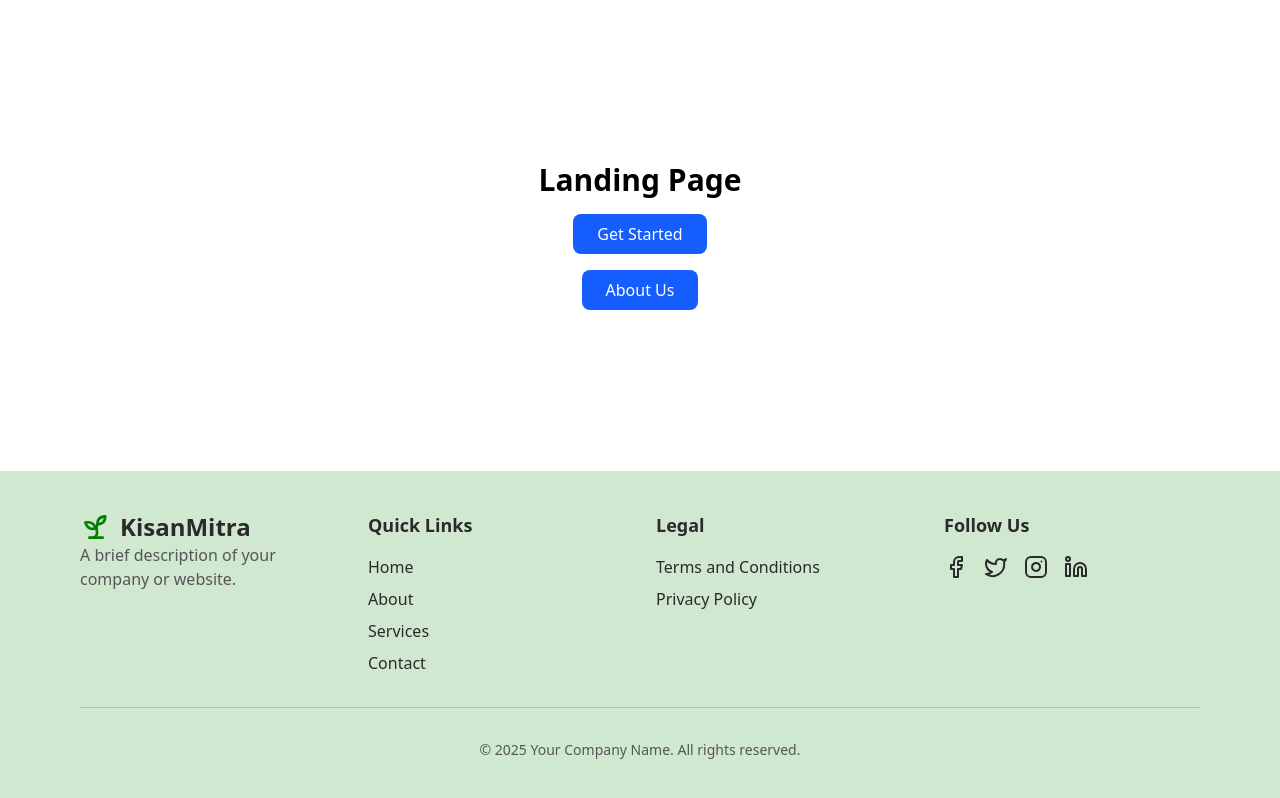
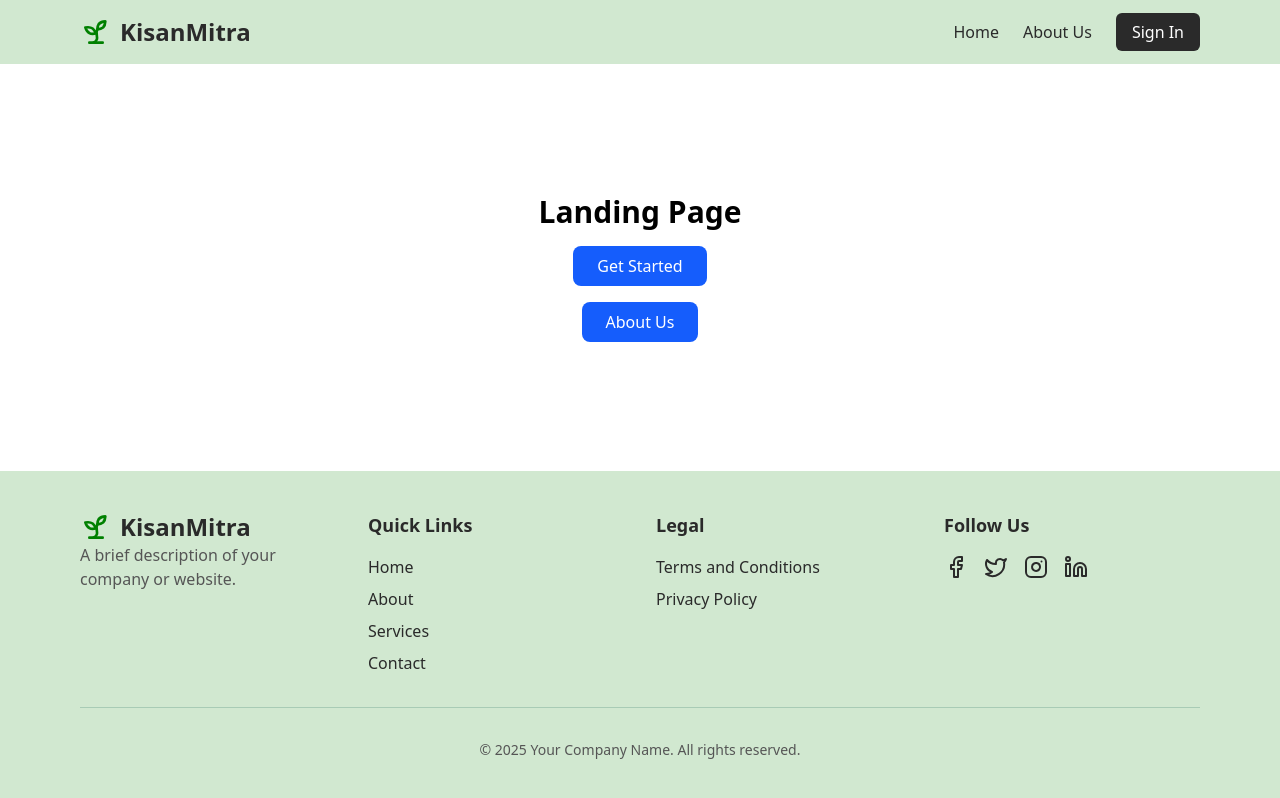
Before and after one commit to Kapilgupta20/KisanMitra, a React (Vite) app: page / in a window 1280 px wide. Built offline with nearby package versions, Linux system fonts and the light colour scheme.

Commit message:
Added Header

```diff
--- /dev/null
+++ b/src/components/headercmp.jsx
@@ -0,0 +1,49 @@
+import React from "react";
+import { Link } from "react-router-dom";
+import sproutLogo from '../assets/sprout.svg'; // Assuming the same logo is used
+
+const HeaderCmp = () => {
+  return (
+    <header className="bg-[#D1E8D0] text-[#2A2A2A]">
+      <div className="max-w-6xl mx-auto px-4 py-4 flex justify-between items-center"> {/* Reduced padding */}
+        {/* Logo and name */}
+        <div className="flex items-center">
+          <img src={sproutLogo} alt="KisanMitra Logo" className="h-8 w-8 mr-2" />
+          <h1 className="text-2xl font-bold text-[#2A2A2A]">KisanMitra</h1>
+        </div>
+
+        {/* Navigation Links */}
+        <nav>
+          <ul className="flex space-x-6">
+            <li>
+              <Link
+                to="/"
+                className="hover:text-[#A8CBB5] transition-colors"
+              >
+                Home
+              </Link>
+            </li>
+            <li>
+              <Link
+                to="/about"
+                className="hover:text-[#A8CBB5] transition-colors"
+              >
+                About Us
+              </Link>
+            </li>
+            <li>
+              <Link
+                to="/signin"
+                className="px-4 py-2 bg-[#2A2A2A] text-white rounded-md hover:bg-[#A8CBB5] transition-colors"
+              >
+                Sign In
+              </Link>
+            </li>
+          </ul>
+        </nav>
+      </div>
+    </header>
+  );
+};
+
+export default HeaderCmp;
--- a/src/pages/About.jsx
+++ b/src/pages/About.jsx
@@ -1,9 +1,13 @@
 import React from "react";
 import FooterCmp from "../components/footercmp.jsx";
+import HeaderCmp from "../components/headercmp.jsx"; // Import the HeaderCmp
 
 const About = () => {
     return (
         <div className="flex flex-col min-h-screen">
+            {/* Header */}
+            <HeaderCmp /> {/* Add the HeaderCmp here */}
+
             {/* Main Content */}
             <div className="flex-grow flex items-center justify-center">
                 <h1 className="text-2xl font-bold">About Page</h1>
--- a/src/pages/Landing.jsx
+++ b/src/pages/Landing.jsx
@@ -1,11 +1,13 @@
 import React from "react";
 import { useNavigate } from "react-router-dom";
 import FooterCmp from "../components/footercmp.jsx";
+import HeaderCmp from "../components/headercmp.jsx";
 
 const Landing = () => {
     const navigate = useNavigate();
     return (
         <div className="flex flex-col min-h-screen">
+            <HeaderCmp/>
             {/* Main content */}
             <div className="flex-grow flex flex-col items-center justify-center">
                 <h1 className="text-3xl font-bold mb-4">Landing Page</h1>
```
Also changed, not shown: src/components/Header.jsx (deleted).
